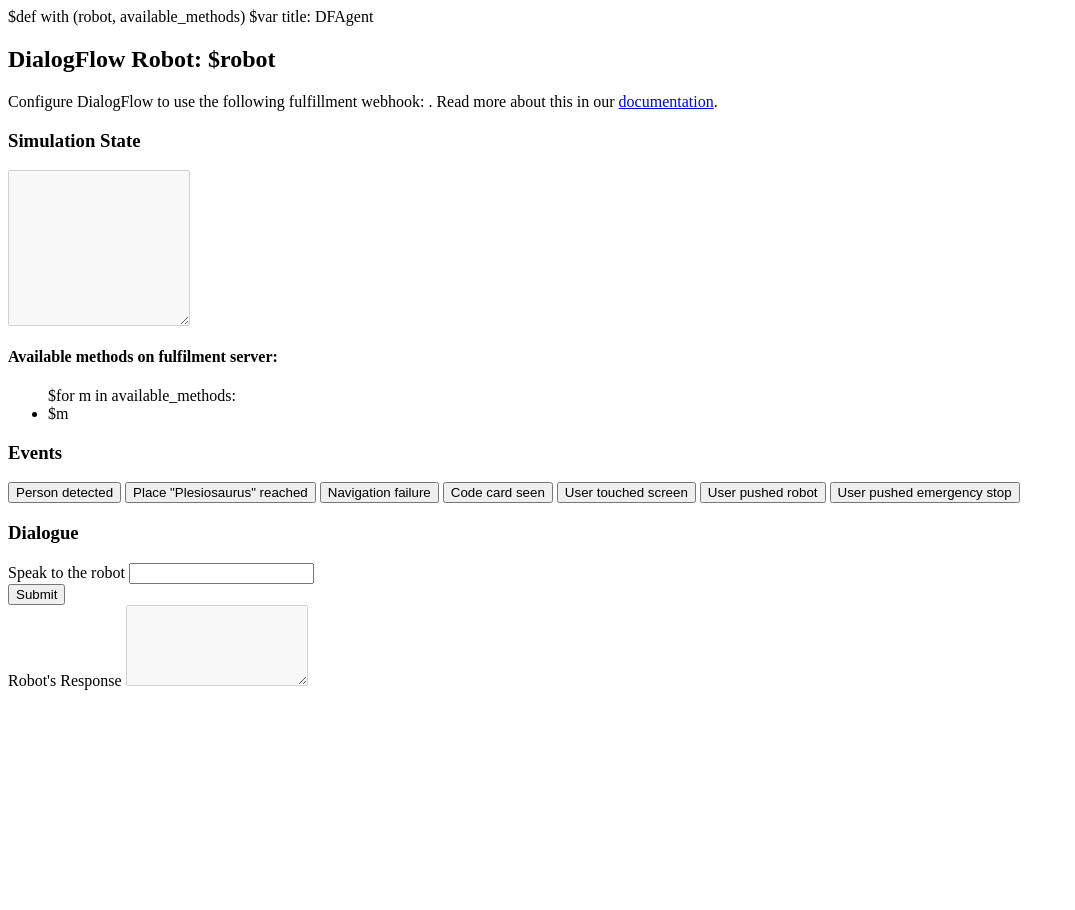
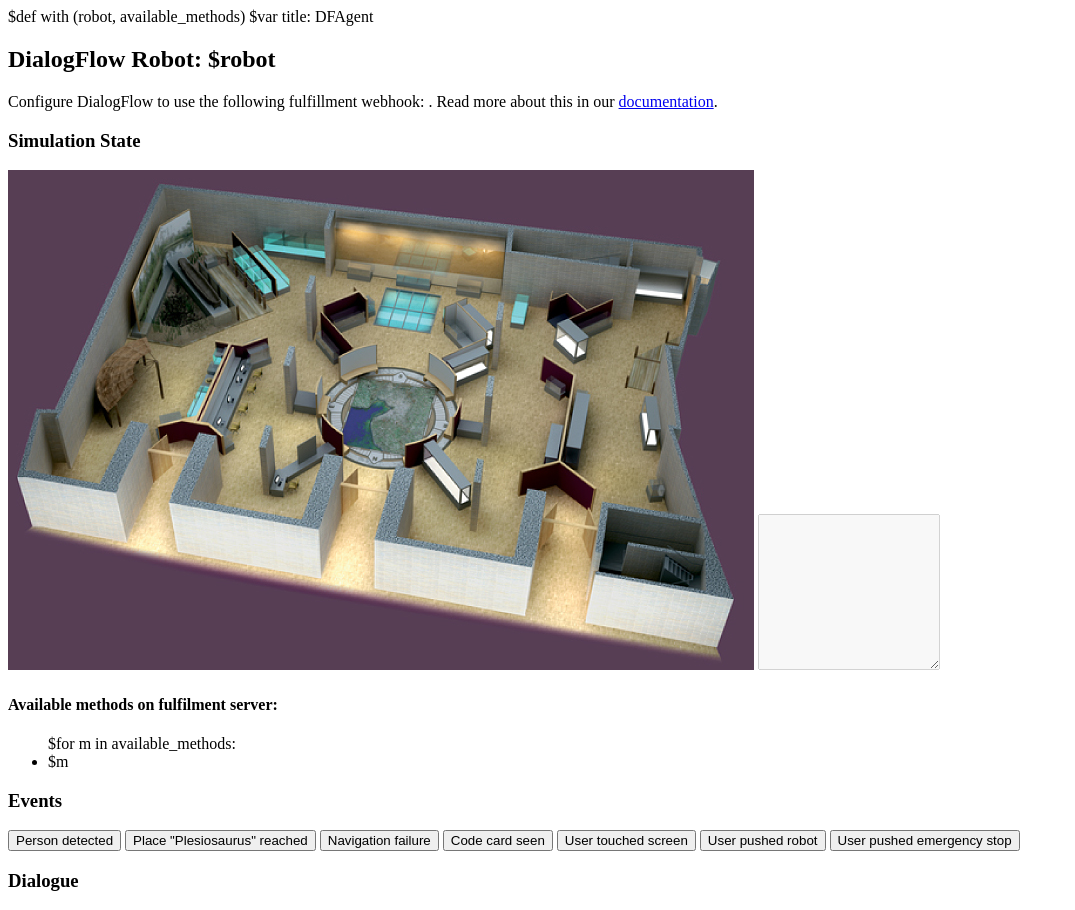
Before and after one commit to LCAS/robot-dialogflow, a Python web app: template fulfilments/templates/index.html in a window 1280 px wide. Shown: the top 910 px of the page, without its empty margins (0-1075 px from the left). Before the commit the page ends 690 px from the top, so only its background shows below. Run offline with Jinja, Linux system fonts and the light colour scheme; the template is opened without the code that fills it, so the values that code supplies are empty.

Commit message:
added image

```diff
--- a/fulfilments/templates/index.html
+++ b/fulfilments/templates/index.html
@@ -86,6 +86,7 @@ $$(document).ready(function () {
 			<h3>
 				Simulation State
 			</h3>
+			<img class="img-responsive" src="static/collection-interactive-map.jpg"/>
 			<textarea name="sim_state" class="form-control" rows="10" disabled id="sim_state"></textarea>
 			<h4>Available methods on fulfilment server:</h4>
 			<p>
```
Also changed, not shown: fulfilments/static/collection-interactive-map.jpg (added).
